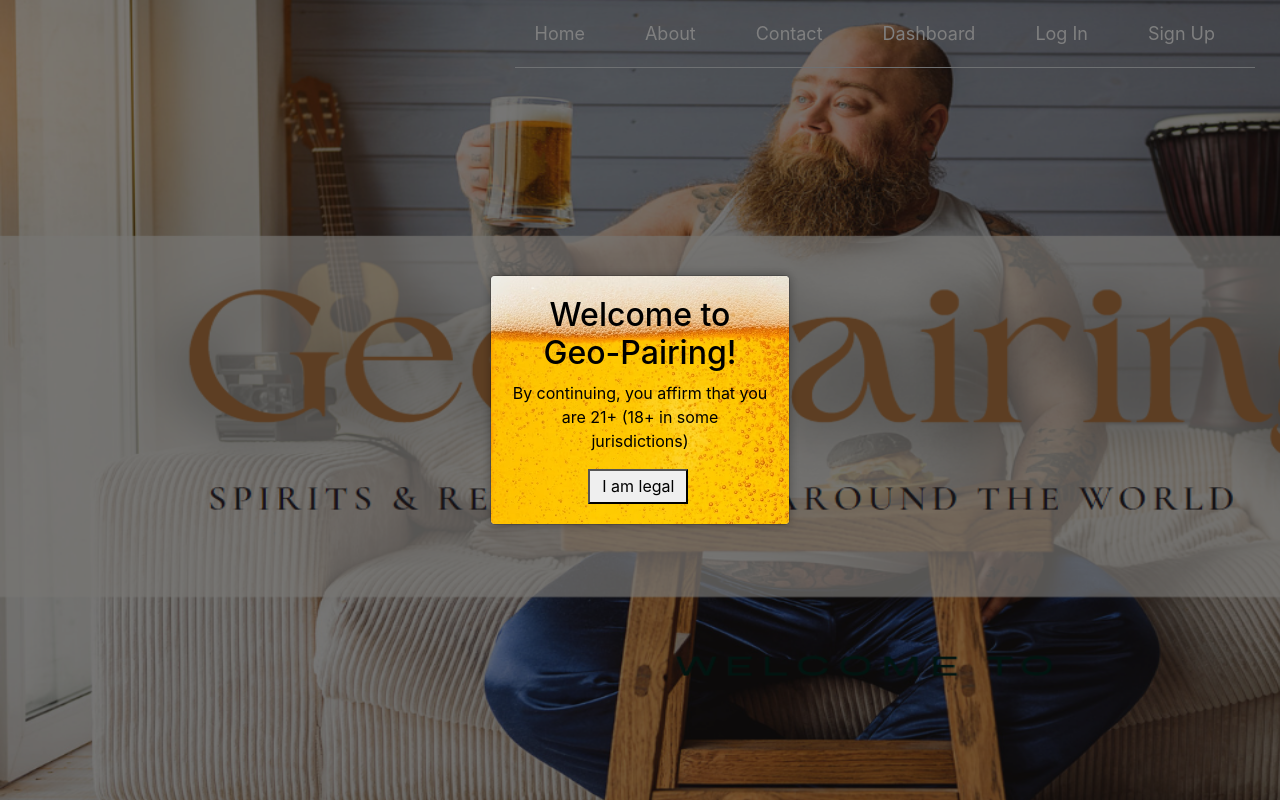
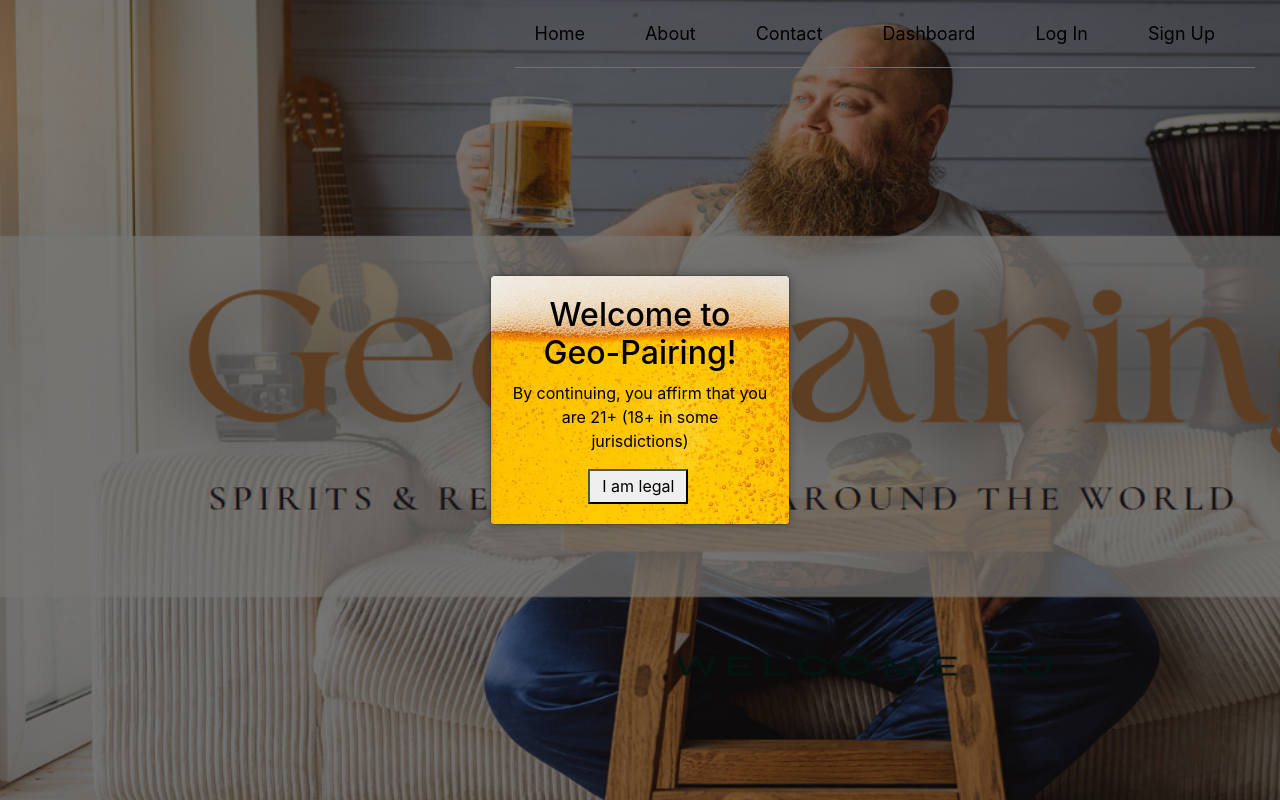
Before and after one commit to iangoodwin173/geo-pairing, a React (Create React App) app in the folder client/: page / in a window 1280 px wide. Built offline with nearby package versions, Linux system fonts and the light colour scheme.

Commit message:
Added dashboard styling

```diff
--- a/client/src/style/nav.css
+++ b/client/src/style/nav.css
@@ -12,10 +12,10 @@
   }
 
   .navbar-links li a {
-    color: white;
+    color: black;
     text-decoration: none;
   }
 
   .navbar-links li a:hover {
-    color: lightgray; /* Add a hover effect - change the color to light gray */
+    color: red; /* Add a hover effect - change the color to light gray */
   }
```
Also changed, not shown: client/src/style/dashboard.css (added).
